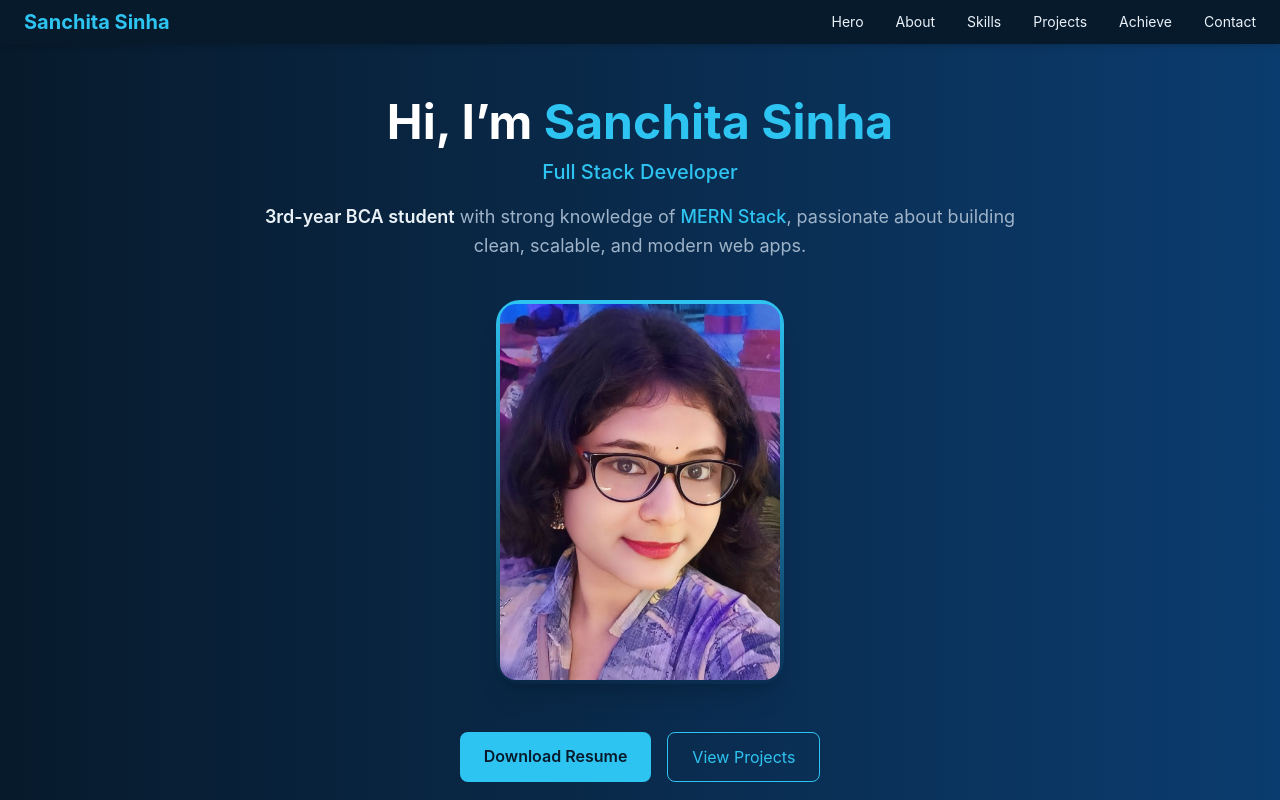
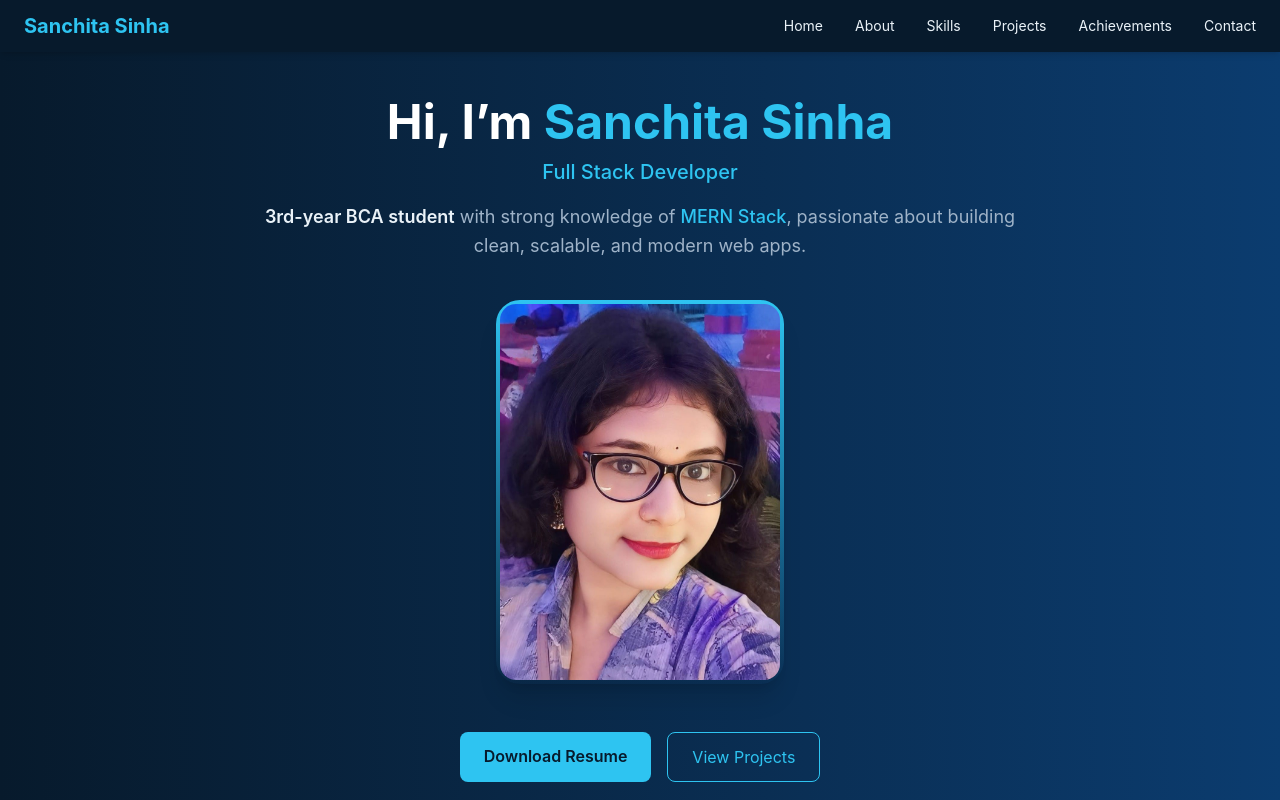
Before and after one commit to Sanchita-615555/Portfolio_Design, a React (Vite) app: page / in a window 1280 px wide. Shown: the top 800 px of the page. Built offline with nearby package versions, Linux system fonts and the light colour scheme.

Commit message:
fix hero section bug

```diff
--- a/src/components/Navbar.jsx
+++ b/src/components/Navbar.jsx
@@ -2,7 +2,6 @@ import { useState } from "react";
 
 export default function Navbar() {
   const [open, setOpen] = useState(false);
-
 
   const handleScroll = (id) => {
     const element = document.getElementById(id);
@@ -14,47 +13,26 @@ export default function Navbar() {
 
   return (
     <nav className="fixed top-0 left-0 w-full z-50 bg-[#071A2C] shadow-md">
-      <div className="max-w-7xl mx-auto px-6 py-2 flex items-center justify-between">
 
+      {/* MAIN CONTAINER */}
+      <div className="w-full max-w-[1300px] mx-auto px-6 py-3 flex items-center justify-between">
+
+        {/* LOGO */}
         <h1 className="text-xl font-bold text-[#2EC4F1]">
           Sanchita Sinha
         </h1>
 
-
+        {/* DESKTOP MENU */}
         <ul className="hidden md:flex gap-8 text-sm text-[#EAF2F8]">
-          <li>
-            <button onClick={() => handleScroll("hero")} className="hover:text-[#2EC4F1]">
-              Hero
-            </button>
-          </li>
-          <li>
-            <button onClick={() => handleScroll("about")} className="hover:text-[#2EC4F1]">
-              About
-            </button>
-          </li>
-          <li>
-            <button onClick={() => handleScroll("skills")} className="hover:text-[#2EC4F1]">
-              Skills
-            </button>
-          </li>
-          <li>
-            <button onClick={() => handleScroll("projects")} className="hover:text-[#2EC4F1]">
-              Projects
-            </button>
-          </li>
-          <li>
-            <button onClick={() => handleScroll("achieve")} className="hover:text-[#2EC4F1]">
-              Achieve
-            </button>
-          </li>
-          <li>
-            <button onClick={() => handleScroll("contact")} className="hover:text-[#2EC4F1]">
-              Contact
-            </button>
-          </li>
+          <li><button onClick={() => handleScroll("hero")} className="hover:text-[#2EC4F1]">Home</button></li>
+          <li><button onClick={() => handleScroll("about")} className="hover:text-[#2EC4F1]">About</button></li>
+          <li><button onClick={() => handleScroll("skills")} className="hover:text-[#2EC4F1]">Skills</button></li>
+          <li><button onClick={() => handleScroll("projects")} className="hover:text-[#2EC4F1]">Projects</button></li>
+          <li><button onClick={() => handleScroll("achieve")} className="hover:text-[#2EC4F1]">Achievements</button></li>
+          <li><button onClick={() => handleScroll("contact")} className="hover:text-[#2EC4F1]">Contact</button></li>
         </ul>
 
-        {/* MOBILE HAMBURGER  */}
+        {/* MOBILE BUTTON */}
         <button
           onClick={() => setOpen(!open)}
           className="md:hidden text-white text-2xl"
@@ -67,24 +45,12 @@ export default function Navbar() {
       {open && (
         <div className="md:hidden bg-[#071A2C] border-t border-[#102A43]">
           <ul className="flex flex-col px-6 py-4 gap-4 text-[#EAF2F8]">
-            <li>
-              <button onClick={() => handleScroll("hero")}>Hero</button>
-            </li>
-            <li>
-              <button onClick={() => handleScroll("about")}>About</button>
-            </li>
-            <li>
-              <button onClick={() => handleScroll("skills")}>Skills</button>
-            </li>
-            <li>
-              <button onClick={() => handleScroll("projects")}>Projects</button>
-            </li>
-            <li>
-              <button onClick={() => handleScroll("achieve")}>Achieve</button>
-            </li>
-            <li>
-              <button onClick={() => handleScroll("contact")}>Contact</button>
-            </li>
+            <li><button onClick={() => handleScroll("hero")}>Home</button></li>
+            <li><button onClick={() => handleScroll("about")}>About</button></li>
+            <li><button onClick={() => handleScroll("skills")}>Skills</button></li>
+            <li><button onClick={() => handleScroll("projects")}>Projects</button></li>
+            <li><button onClick={() => handleScroll("achieve")}>Achievements</button></li>
+            <li><button onClick={() => handleScroll("contact")}>Contact</button></li>
           </ul>
         </div>
       )}
```
